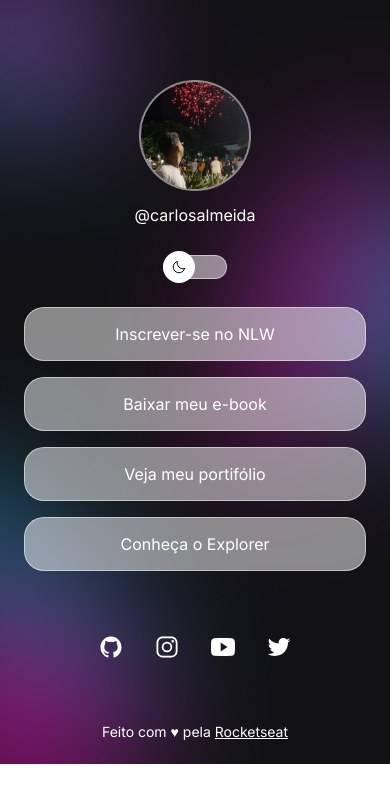
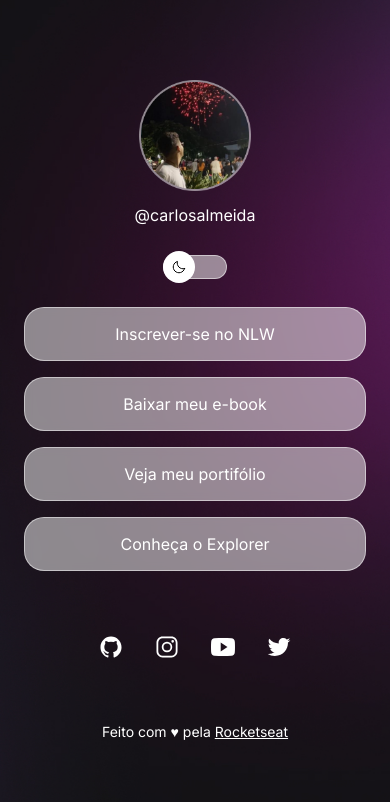
Before and after one commit to CarlosAlmeida1/devLinks, a plain HTML site: page index.html in a window 390 px wide. Drawn offline with nearby package versions, Linux system fonts and the light colour scheme.

Commit message:
responsividade

```diff
--- a/style.css
+++ b/style.css
@@ -26,6 +26,7 @@
 
 body {
   background: var(--bg-url) no-repeat center/cover;
+  height: 100vh;
 }
 
 body * {
@@ -157,3 +158,15 @@ footer {
   text-align: center;
   font-size: 14px;
 }
+
+/*media queries*/
+
+@media screen {
+  :root {
+    --bg-url: url(./assets/bg.jpg);
+  }
+
+  .light {
+    --bg-url: url(./assets/bg-light.jpg);
+  }
+}
```
Also changed, not shown: assets/bg-light.jpg (added), assets/bg.jpg (added).
